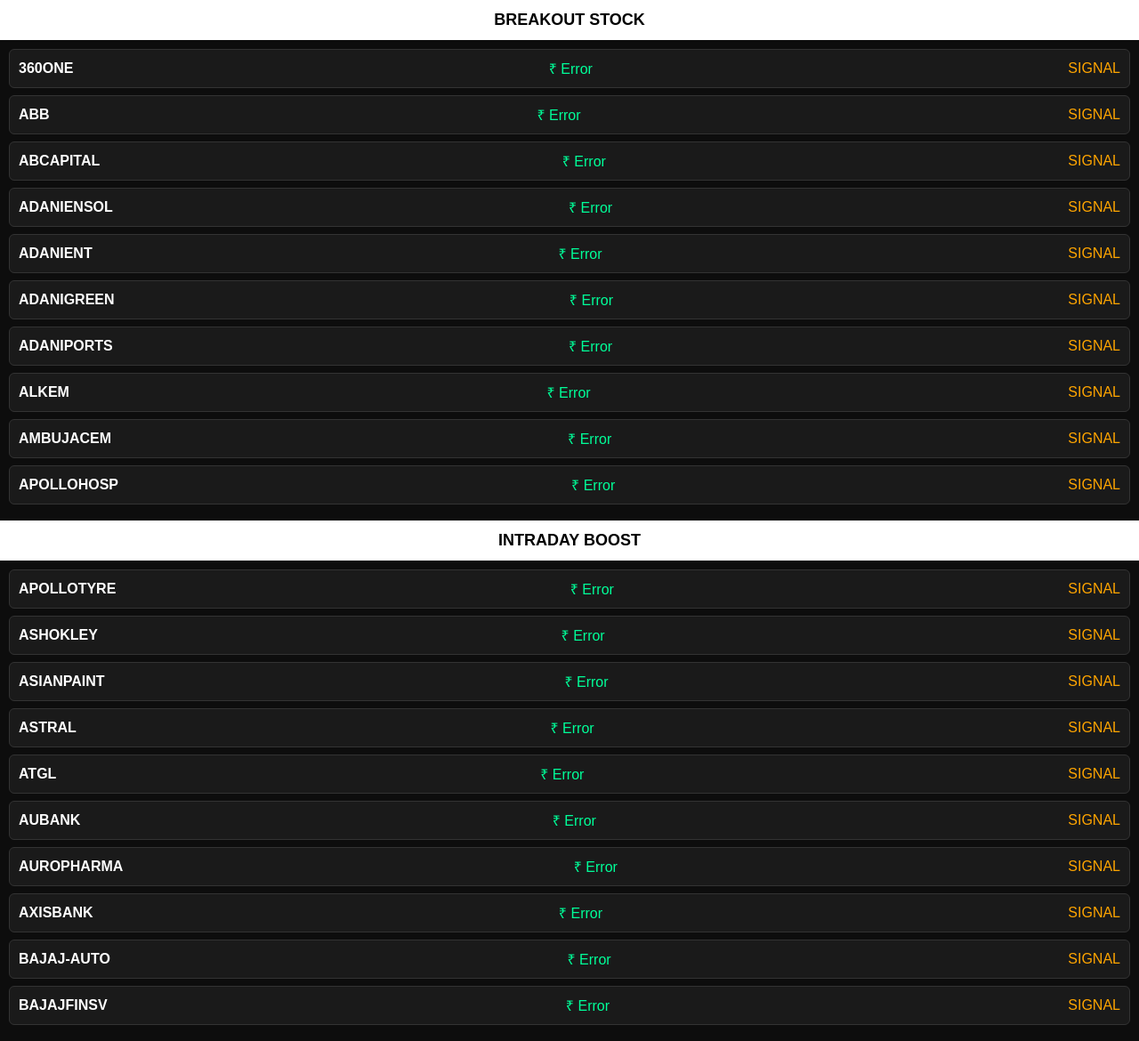
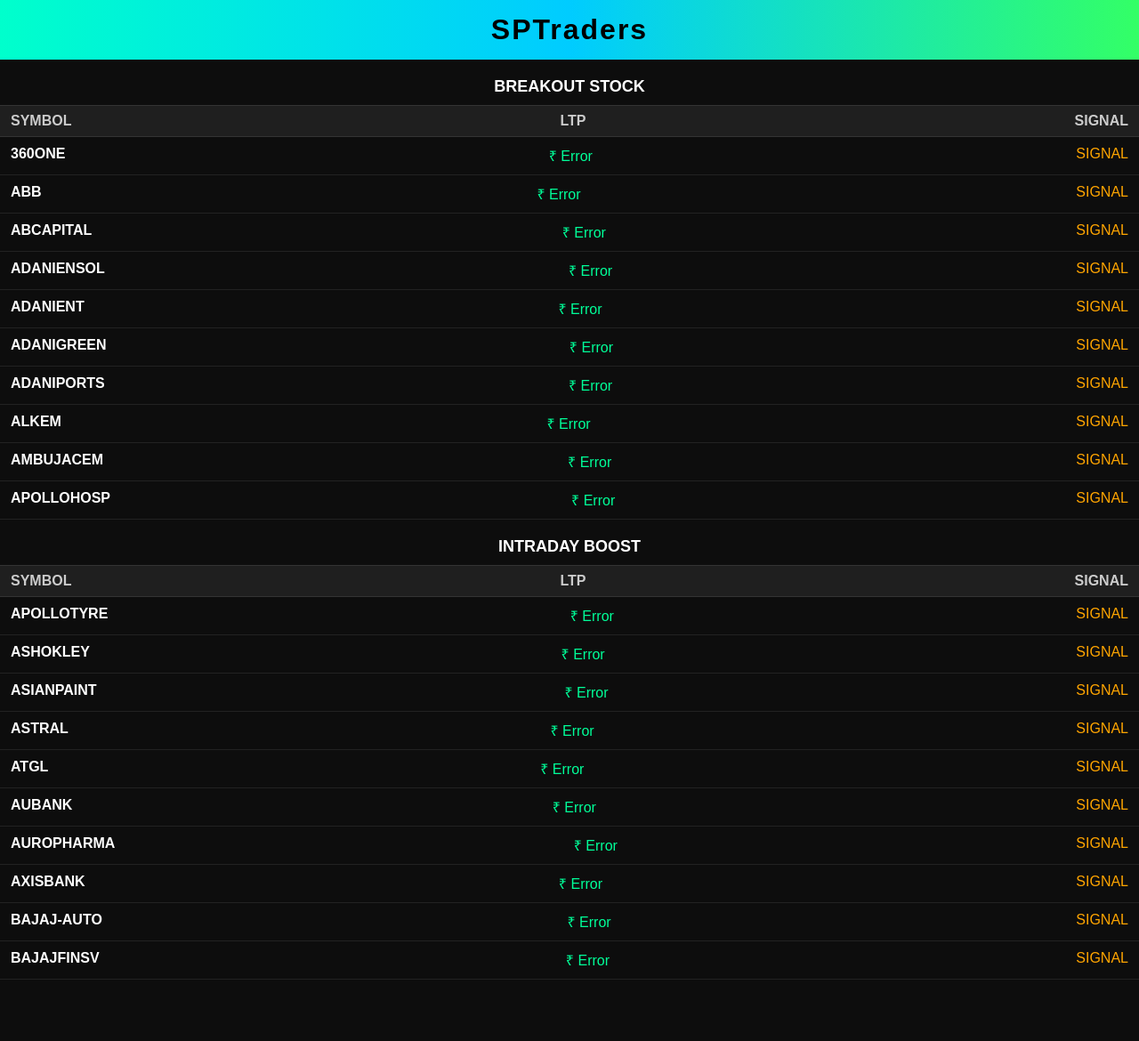
Before and after one commit to saishtradingbeliveintrade/SPTrading, a FastAPI app: page / in a window 1280 px wide. Shown: the whole page at 89% size. After the commit the page ends 1101 px from the top, so only its background shows below. Run offline with FastAPI, Linux system fonts and the light colour scheme; data that the repository does not hold is empty.

Commit message:
Update index.html

```diff
--- a/templates/index.html
+++ b/templates/index.html
@@ -1,38 +1,52 @@
 <!DOCTYPE html>
 <html>
 <head>
-    <title>SP Trading Dashboard</title>
+    <title>SPTraders</title>
     <meta http-equiv="refresh" content="6">
     <style>
         body{
             margin:0;
-            font-family: Arial;
+            font-family: Arial, Helvetica, sans-serif;
             background:#0d0d0d;
             color:white;
         }
 
-        h1{
-            background:white;
+        /* Top Brand Header */
+        .brand{
+            text-align:center;
+            font-size:32px;
+            font-weight:900;
+            padding:15px 0;
+            background:linear-gradient(90deg,#00ffcc,#00ccff,#33ff66);
             color:black;
-            padding:12px;
-            text-align:center;
-            margin:0;
-            font-size:18px;
+            letter-spacing:2px;
         }
 
-        .section{
+        .section-title{
+            text-align:center;
+            font-weight:bold;
             padding:10px;
+            font-size:18px;
+            margin-top:10px;
+        }
+
+        /* Column Header Bar */
+        .column-bar{
+            display:flex;
+            justify-content:space-between;
+            background:#1f1f1f;
+            padding:8px 12px;
+            font-weight:bold;
+            border-top:1px solid #333;
+            border-bottom:1px solid #333;
+            color:#ccc;
         }
 
         .stock-box{
-            border:1px solid #333;
-            padding:10px;
-            margin-bottom:8px;
-            border-radius:6px;
-            background:#1a1a1a;
             display:flex;
             justify-content:space-between;
-            align-items:center;
+            padding:10px 12px;
+            border-bottom:1px solid #222;
         }
 
         .symbol{font-weight:bold;}
@@ -42,8 +56,16 @@
 </head>
 <body>
 
-<h1>BREAKOUT STOCK</h1>
-<div class="section">
+<div class="brand">SPTraders</div>
+
+<!-- BREAKOUT -->
+<div class="section-title">BREAKOUT STOCK</div>
+<div class="column-bar">
+    <div>SYMBOL</div>
+    <div>LTP</div>
+    <div>SIGNAL</div>
+</div>
+
 {% for s in breakout %}
 <div class="stock-box">
     <div class="symbol">{{ s.symbol }}</div>
@@ -51,10 +73,15 @@
     <div class="signal">SIGNAL</div>
 </div>
 {% endfor %}
+
+<!-- INTRADAY -->
+<div class="section-title">INTRADAY BOOST</div>
+<div class="column-bar">
+    <div>SYMBOL</div>
+    <div>LTP</div>
+    <div>SIGNAL</div>
 </div>
 
-<h1>INTRADAY BOOST</h1>
-<div class="section">
 {% for s in intraday %}
 <div class="stock-box">
     <div class="symbol">{{ s.symbol }}</div>
@@ -62,7 +89,6 @@
     <div class="signal">SIGNAL</div>
 </div>
 {% endfor %}
-</div>
 
 </body>
 </html>
```
Lines whose indentation alone changed are shown as unchanged.
